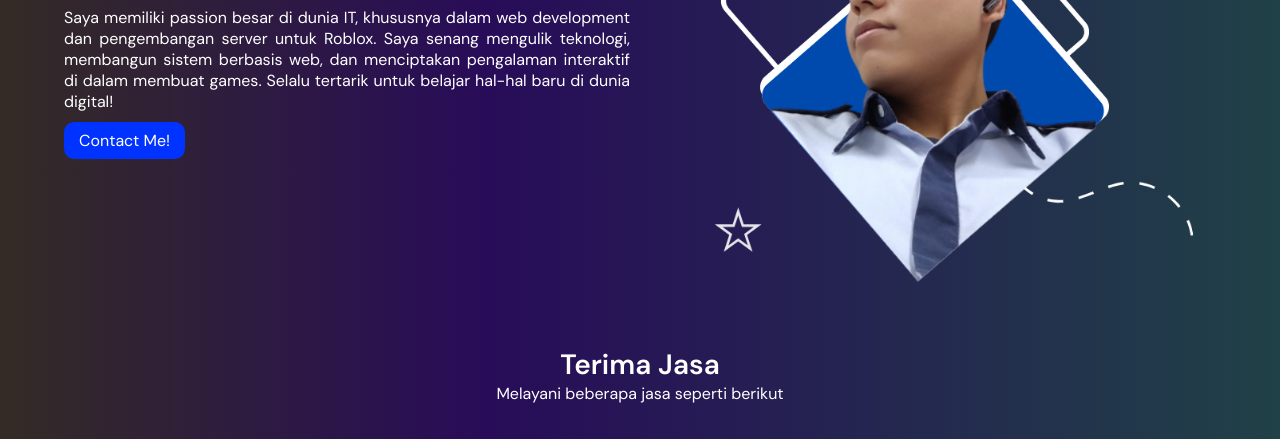
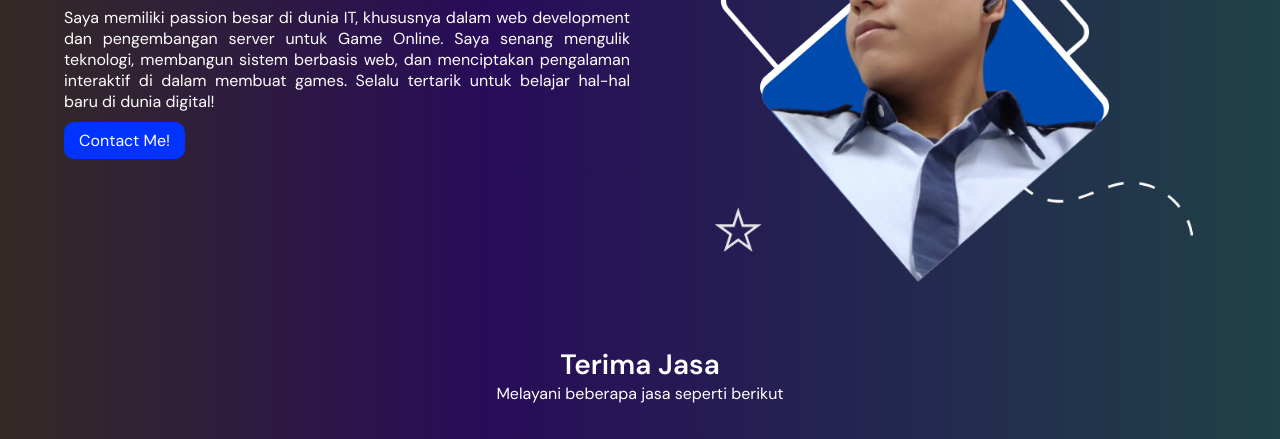
Before and after one commit to Ibenrm/portofolio, a plain HTML site: page index.html in a window 1280 px wide. Shown: the part 339-778 px from the top of the page. Drawn offline with nearby package versions, Linux system fonts and the light colour scheme.

Commit message:
Fix text

```diff
--- a/index.html
+++ b/index.html
@@ -43,7 +43,7 @@
         <div class="left">
             <h4>Hi I'm Iben Room Masud</h4>
             <p>Saya memiliki passion besar di dunia IT, khususnya dalam web development dan pengembangan server untuk
-                Roblox. Saya senang mengulik teknologi, membangun sistem berbasis web, dan menciptakan pengalaman
+                Game Online. Saya senang mengulik teknologi, membangun sistem berbasis web, dan menciptakan pengalaman
                 interaktif di dalam membuat games. Selalu tertarik untuk belajar hal-hal baru di dunia digital!</p>
             <a href="#">Contact Me!</a>
         </div>
```
